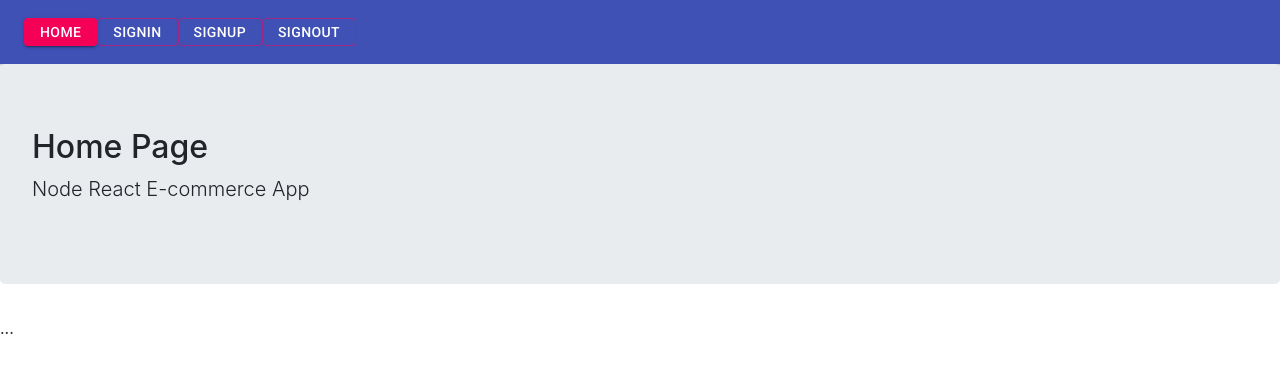
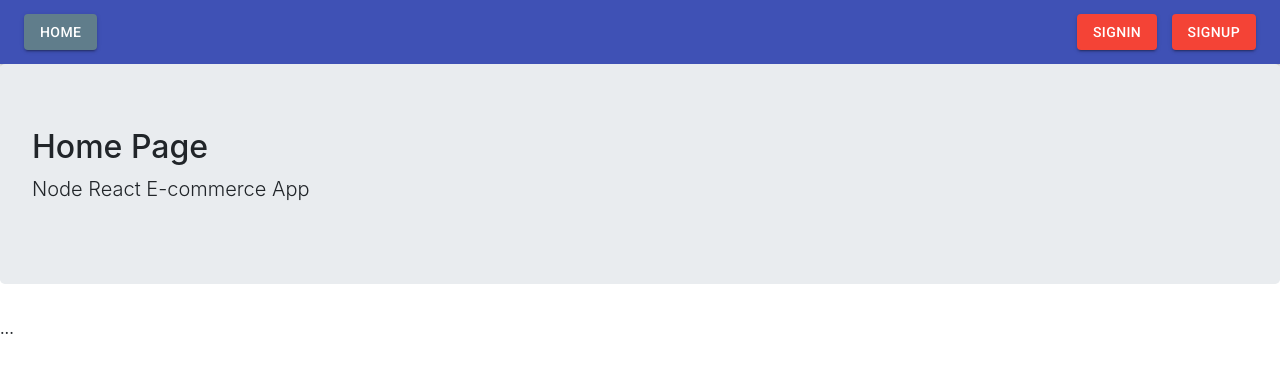
Before and after one commit to ChanManChan/E-commerce-Client, a React (Create React App) app: page / in a window 1280 px wide. Shown: the top 372 px of the page. Built offline with nearby package versions, Linux system fonts and the light colour scheme.

Commit message:
menu fixed

```diff
--- a/src/core/Menu.js
+++ b/src/core/Menu.js
@@ -1,21 +1,21 @@
 import React, { Fragment } from 'react';
 import { Link, withRouter } from 'react-router-dom';
 import { signout, isAuthenticated } from '../auth';
-import { makeStyles, AppBar, Toolbar, Button, Box } from '@material-ui/core';
+import { makeStyles, AppBar, Toolbar, Button } from '@material-ui/core';
 
 const useStyles = makeStyles((theme) => ({
   root: {
     flexGrow: 1,
   },
   button: {
-    display: 'inline',
-    color: '#fff',
+    marginRight: '.9rem',
   },
 }));
 
 const isActive = (history, path) => {
-  if (history.location.pathname === path) return 'contained';
-  else return 'outlined';
+  if (history.location.pathname === path)
+    return { backgroundColor: '#607d8b', color: '#fff' };
+  else return { backgroundColor: '#f44336', color: '#fff' };
 };
 
 const Menu = ({ history }) => {
@@ -23,49 +23,56 @@ const Menu = ({ history }) => {
   return (
     <div className={classes.root}>
       <AppBar position='static'>
-        <Toolbar>
-          <Box display='flex' justifyContent='flex-end'>
+        <Toolbar style={{ justifyContent: 'space-between' }}>
           <div>
             <Button
               component={Link}
+              variant='contained'
+              style={isActive(history, '/')}
               to='/'
-                className={classes.button}
-                variant={isActive(history, '/')}
-                color='secondary'
             >
               Home
             </Button>
           </div>
           <div>
+            {isAuthenticated() ? (
+              <Fragment>
+                <Button
+                  component={Link}
+                  to='/'
+                  variant='contained'
+                  style={isActive(history, '/signout')}
+                  onClick={() => {
+                    signout(() => {
+                      history.push('/');
+                    });
+                  }}
+                >
+                  Signout
+                </Button>
+              </Fragment>
+            ) : (
+              <Fragment>
                 <Button
                   component={Link}
                   to='/signin'
+                  variant='contained'
+                  style={isActive(history, '/signin')}
                   className={classes.button}
-                variant={isActive(history, '/signin')}
-                color='secondary'
                 >
                   Signin
                 </Button>
                 <Button
                   component={Link}
+                  variant='contained'
+                  style={isActive(history, '/signup')}
                   to='/signup'
-                className={classes.button}
-                variant={isActive(history, '/signup')}
-                color='secondary'
                 >
                   Signup
                 </Button>
-              <Button
-                component={Link}
-                to='/'
-                className={classes.button}
-                variant={isActive(history, '/signout')}
-                color='secondary'
-              >
-                Signout
-              </Button>
+              </Fragment>
+            )}
           </div>
-          </Box>
         </Toolbar>
       </AppBar>
     </div>
```
Lines whose indentation alone changed are shown as unchanged.
